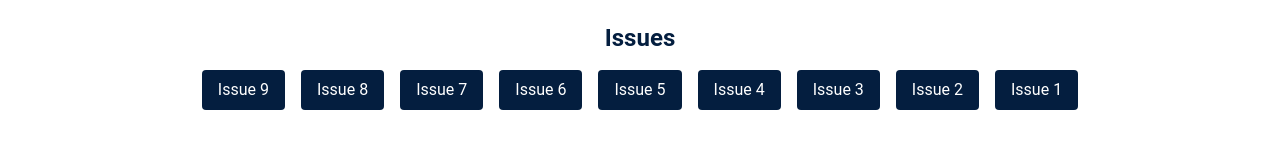
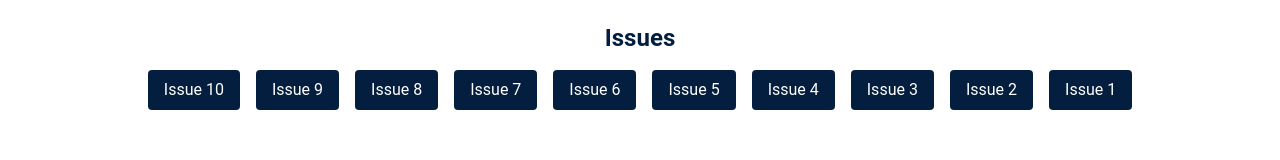
Before and after one commit to Velocity-IIITDWD/iiitdwd.ac.in, a Next.js app: page /magazine in a window 1280 px wide. Shown: the part 606-766 px from the top of the page. Built offline with nearby package versions, Linux system fonts and the light colour scheme.

Commit message:
docs(magazine): issue 10

```diff
--- a/data/magazine.ts
+++ b/data/magazine.ts
@@ -81,6 +81,12 @@ export const issues: issueStructure[] = [
     displayText: 'Issue 9',
     previewImg: '/images/issue_img9.png',
   },
+  {
+    issueUrl: '/docs/Issue_10.pdf',
+    id: 10,
+    displayText: 'Issue 10',
+    previewImg: '/images/issue_img10.jpg',
+  },
 ];
 
 export const facultyAdvisors: memberStructure[] = [
```
Also changed, not shown: 1 other file (tests, documents, lock files or other folders).
